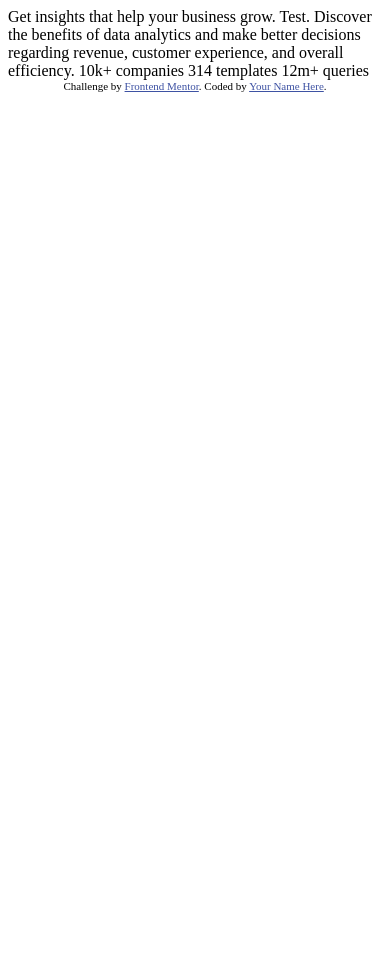
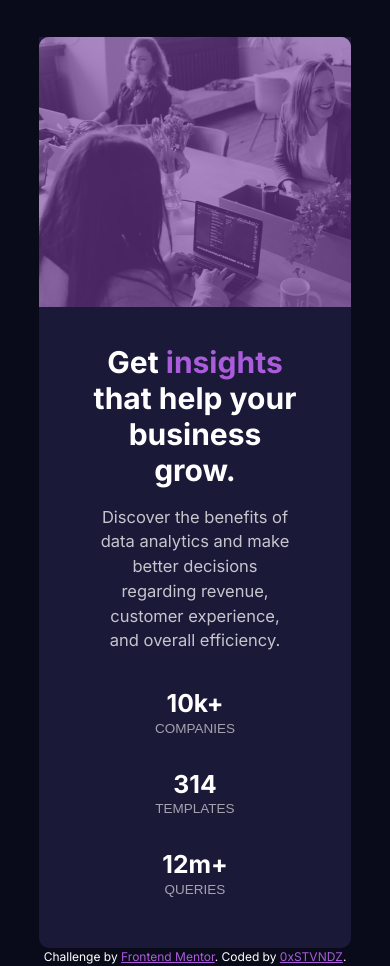
Before and after one commit to 0xSTVNDZ/stats-preview-card-component-main, a plain HTML site: page index.html in a window 390 px wide. Before the commit the page ends 844 px from the top, so only its background shows below. Drawn offline with nearby package versions, Linux system fonts and the light colour scheme.

Commit message:
finish mobile design

```diff
--- /dev/null
+++ b/css/styles.css
@@ -0,0 +1,93 @@
+/*
+    two designs, 375px and 1440px
+    font  15px
+*/
+
+body {
+    font-size: 15px;
+    font-family: 'Inter', sans-serif;
+    background-color: hsl(233, 47%, 7%);
+    color: hsl(0, 0%, 100%);
+    width: 100%;
+    height: auto;
+    display: flex;
+    justify-content: center;
+    flex-wrap: wrap;
+}
+
+.main-container {
+    background-color: hsl(244, 38%, 16%);
+    width: 85%;
+    margin-top: 10%;
+    border-bottom-left-radius: 10px;
+    border-bottom-right-radius: 10px;
+}
+
+#header-img {
+    background-image: url('../images/image-header-mobile.jpg');
+    background-repeat: no-repeat;
+    background-size: cover;
+    height: 18em;
+    border-top-right-radius: 10px;
+    border-top-left-radius: 10px;
+    position: relative;
+}
+
+#accent {
+    background-color: rgba(121, 60, 160, 0.6);
+    position: absolute;
+    height: 100%;
+    width: 100%;
+    top: 0;
+    left: 0;
+    border-top-right-radius: 10px;
+    border-top-left-radius: 10px;
+}
+
+.text-div {
+    margin: 2.5em;
+}
+
+.heading-text {
+    margin: 1em;
+}
+
+h1 {
+    font-weight: 700;
+    font-size: 2em;
+    text-align: center;
+}
+
+.purp-text {
+    color: hsl(277, 64%, 61%);
+}
+
+.paragraph-text {
+    color: hsla(0, 0%, 100%, 0.75);
+    font-size: 1.10em;
+    text-align: center;
+    margin: 1em 1em;
+}
+
+.stats {
+    display: flex;
+    width: 100%;
+    flex-wrap: wrap;
+    text-align: center;
+    font-size: 0.90em;
+}
+
+.stats h2{
+    font-weight: 700;
+    width: 100%;
+    margin-top: 0.8em;
+    margin-bottom: 0em;
+}
+
+.stats p{
+    font-family: 'Lexend Daca', sans-serif;
+    color: hsla(0, 0%, 100%, 0.6);
+    width: 100%;
+    margin-top: 0em;
+    margin-bottom: 0.8em;
+}
--- a/index.html
+++ b/index.html
@@ -5,29 +5,54 @@
   <meta name="viewport" content="width=device-width, initial-scale=1.0"> <!-- displays site properly based on user's device -->
 
   <link rel="icon" type="image/png" sizes="32x32" href="./images/favicon-32x32.png">
-
+  <link href="https://cdn.jsdelivr.net/npm/bootstrap@5.1.3/dist/css/bootstrap.min.css" rel="stylesheet" integrity="sha384-1BmE4kWBq78iYhFldvKuhfTAU6auU8tT94WrHftjDbrCEXSU1oBoqyl2QvZ6jIW3" crossorigin="anonymous">
+  <link href="https://fonts.googleapis.com/css2?family=Inter:wght@400;700&family=Lexend+Deca&display=swap" rel="stylesheet">
+  <link rel="stylesheet" href="./css/styles.css">
   <title>Frontend Mentor | Stats preview card component</title>
 
   <!-- Feel free to remove these styles or customise in your own stylesheet 👍 -->
   <style>
-    .attribution { font-size: 11px; text-align: center; }
-    .attribution a { color: hsl(228, 45%, 44%); }
+    .attribution { font-size: 12px; text-align: center; }
+    .attribution a { color: hsl(277, 64%, 61%); }
   </style>
 </head>
-<body>
 
-  Get insights that help your business grow. Test.
+<body class="container-fluid">
+  <!--main body of card-->
+  <div class="main-container">
+    <!--divide content into photo and text below-->
+    <!--photo div-->
+    <div id="header-img">
+      <div id="accent">
 
-  Discover the benefits of data analytics and make better decisions regarding revenue, customer
-  experience, and overall efficiency.
-
-  10k+ companies
-  314 templates
-  12m+ queries
+      </div>
+    </div>
+    <!--text div-->
+    <div class="text-div">
+      <!--heading text-->
+      <div class="heading-text">
+        <h1>Get <span class="purp-text">insights</span> that help your business grow.</h1>
+      </div>
+      <!--paragraph-->
+      <div class="paragraph-text">
+        <p>Discover the benefits of data analytics and make better decisions regarding revenue, customer
+          experience, and overall efficiency.</p>
+      </div>
+      <!--stats-->
+      <div class="stats">
+        <h2>10k+</h2>
+        <p>COMPANIES</p>
+        <h2>314</h2>
+        <p>TEMPLATES</p>
+        <h2>12m+</h2>
+        <p>QUERIES</p>
+      </div>
+    </div>
+  </div>
 
   <div class="attribution">
     Challenge by <a href="https://www.frontendmentor.io?ref=challenge" target="_blank">Frontend Mentor</a>.
-    Coded by <a href="#">Your Name Here</a>.
+    Coded by <a href="https://twitter.com/0xSTVNDZ">0xSTVNDZ</a>.
   </div>
 </body>
 </html>
```
Also changed, not shown: 2 other files.
